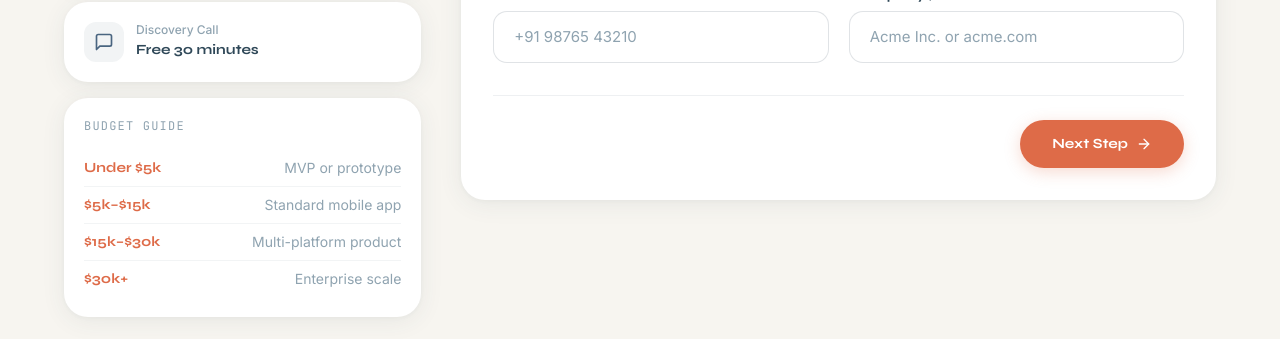
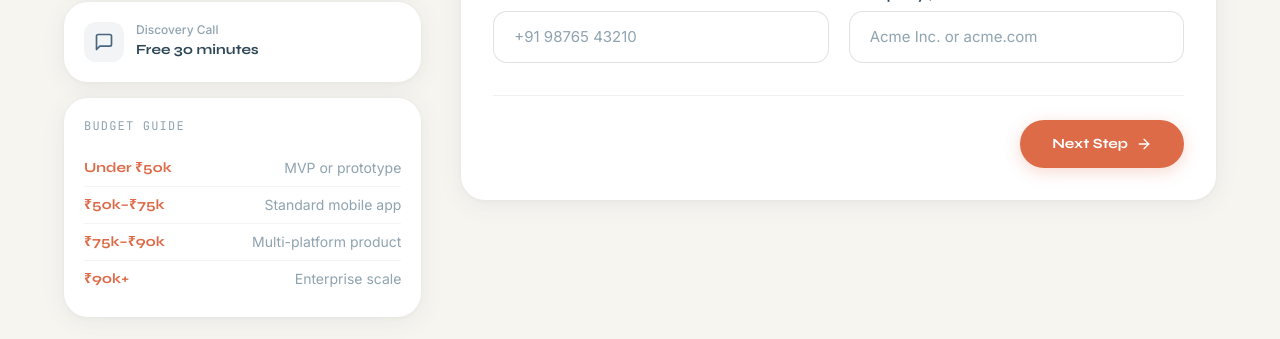
Before and after one commit to developerayush014-uiux/gamespacelabs, a Next.js app: page /contact in a window 1280 px wide. Shown: the part 864-1203 px from the top of the page. Built offline with nearby package versions, Linux system fonts and the light colour scheme.

Commit message:
dollar to rupees

```diff
--- a/app/contact/contact-client.tsx
+++ b/app/contact/contact-client.tsx
@@ -182,10 +182,10 @@ export default function ContactClient() {
                 <div className="card p-5">
                   <p className="text-[#8FA3B0] text-xs font-mono uppercase tracking-widest mb-4">Budget Guide</p>
                   {[
-                    { range: "Under $5k", desc: "MVP or prototype" },
-                    { range: "$5k–$15k", desc: "Standard mobile app" },
-                    { range: "$15k–$30k", desc: "Multi-platform product" },
-                    { range: "$30k+", desc: "Enterprise scale" },
+                    { range: "Under ₹50k", desc: "MVP or prototype" },
+                    { range: "₹50k–₹75k", desc: "Standard mobile app" },
+                    { range: "₹75k–₹90k", desc: "Multi-platform product" },
+                    { range: "₹90k+", desc: "Enterprise scale" },
                   ].map(({ range, desc }) => (
                     <div key={range} className="flex justify-between py-2 border-b border-[rgba(47,72,88,0.06)] last:border-0">
                       <span className="text-[#DE6B48] text-sm font-display font-bold">{range}</span>
```
